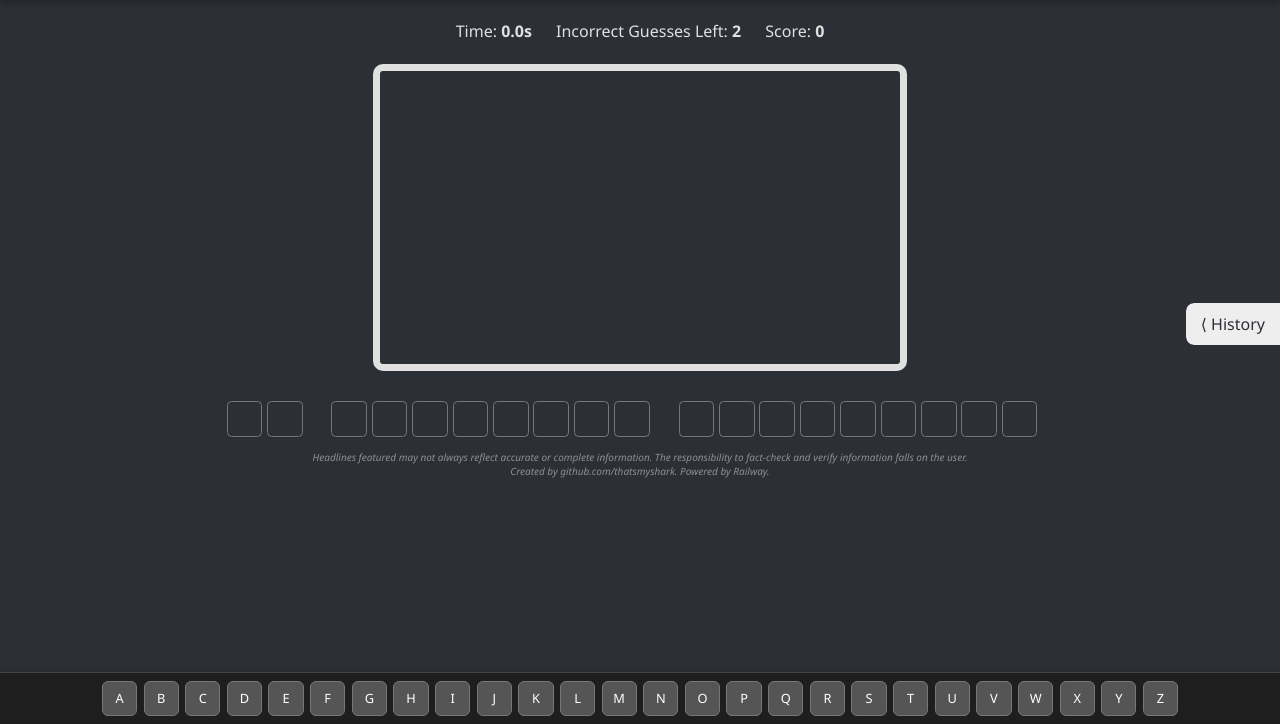
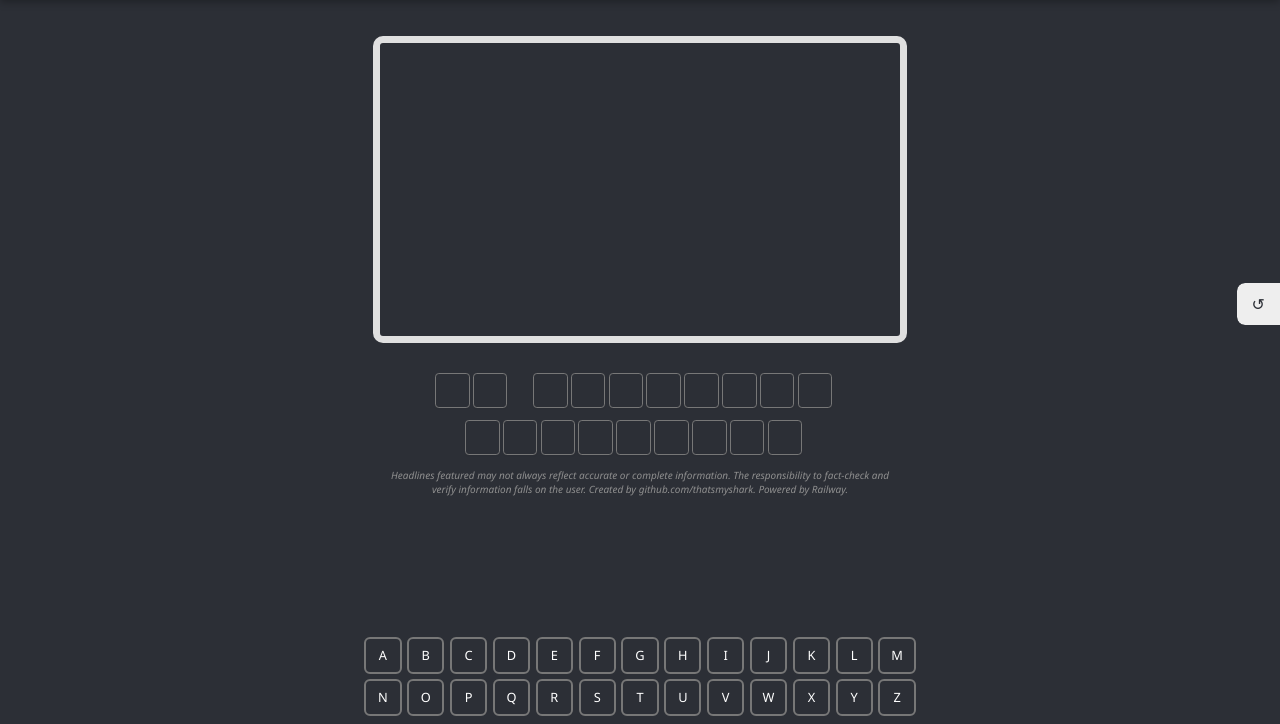
Before and after one commit to thatsmyshark/newslesle, a Flask app: page / in a window 1280 px wide. Shown: the part 76-800 px from the top of the page. Run offline with Flask 3, Linux system fonts and the light colour scheme; data comes from the database, SQL or seed files in the repository; data that the repository does not hold is empty.

Commit message:
UI Revamp: Changed word/alphabet display sizings, Changed icon for History, mathematized History tab positioning, Color tweaks

```diff
--- a/app.py
+++ b/app.py
@@ -150,7 +150,8 @@ def get_headline():
             'publishedAt': ""
         })
 
-    # exclude already played headlines for this user
+    # exclude already played + too long headlines
+    MAX_HEADLINE_LENGTH = 75
     played_titles = {p.headline for p in Play.query.with_entities(Play.headline).filter(Play.user_id == uid)}
     candidates = []
     for a in data["articles"]:
@@ -159,22 +160,27 @@ def get_headline():
         if not title or not url_a:
             continue
         cleaned = title_cleanup(title.upper())
-        if cleaned not in played_titles:
+        if cleaned not in played_titles and len(cleaned) <= MAX_HEADLINE_LENGTH:
             candidates.append((cleaned, a))
 
     if not candidates:
-        # fallback: user has seen them all; return any one (or 204)
         if preview:
-            a = random.choice([x for x in data["articles"] if x.get("title") and x.get("url")])
-            cleaned = title_cleanup(a["title"].upper())
-            return jsonify({
-                'headline': cleaned,
-                'description': (a.get("description") or "").strip() or "No summary available.",
-                'url': a["url"],
-                'urlToImage': a.get("urlToImage", ""),
-                'sourceName': a.get("source", {}).get("name", "Unknown Source"),
-                'publishedAt': a.get("publishedAt", "")
-            })
+            # fallback: pick a random short headline for preview
+            fallback_articles = [
+                a for a in data["articles"]
+                if a.get("title") and a.get("url") and len(title_cleanup(a["title"].upper())) <= MAX_HEADLINE_LENGTH
+            ]
+            if fallback_articles:
+                a = random.choice(fallback_articles)
+                cleaned = title_cleanup(a["title"].upper())
+                return jsonify({
+                    'headline': cleaned,
+                    'description': (a.get("description") or "").strip() or "No summary available.",
+                    'url': a["url"],
+                    'urlToImage': a.get("urlToImage", ""),
+                    'sourceName': a.get("source", {}).get("name", "Unknown Source"),
+                    'publishedAt': a.get("publishedAt", "")
+                })
         return jsonify({"error": "No new headlines available"}), 204
 
     cleaned, a = random.choice(candidates)
--- a/static/script.js
+++ b/static/script.js
@@ -332,8 +332,13 @@ function renderAlphabet() {
   if (!container) return;
   container.innerHTML = "";
 
-    for (let i = 65; i <= 90; i++) {
-        const letter = String.fromCharCode(i);
+  const topRow = document.createElement("div");
+  const bottomRow = document.createElement("div");
+  topRow.className = "alphabet-row";
+  bottomRow.className = "alphabet-row";
+
+  for (let i = 0; i < 26; i++) {
+    const letter = String.fromCharCode(65 + i);
     const span = document.createElement("span");
     span.classList.add("alphabet-letter");
     span.textContent = letter;
@@ -344,10 +349,22 @@ function renderAlphabet() {
       span.classList.add("incorrect");
     }
 
-        span.addEventListener("click", () => handleLetterGuess(letter));
-        container.appendChild(span);
+    span.addEventListener("click", () => {
+        if (!gameActive) return;
+        handleLetterGuess(letter);
+    });
+
+    if (i < 13) {
+      topRow.appendChild(span);
+    } else {
+      bottomRow.appendChild(span);
     }
   }
+
+  container.appendChild(topRow);
+  container.appendChild(bottomRow);
+}
+
 
 function updateIncorrectGuessesDisplay() {
     const el = document.getElementById("incorrectGuessesDisplay");
--- a/static/style.css
+++ b/static/style.css
@@ -46,12 +46,12 @@ body {
 }
 
 
-.word-display {
+.word-display { /* the one we're guessing */
     display: flex;
     flex-direction: row;
     flex-wrap: wrap;
     gap: 0.4em;
-    max-width: 1000px;
+    max-width: 600px;
     max-height: 300px;
     justify-content: center;
     margin-top: -0.5rem;
@@ -59,8 +59,8 @@ body {
 }
 .word {
   display: flex;
-  gap: 0.3em;
-  margin-right: 1em;
+  gap: 0.2em;
+  margin-right: 0.8em;
   flex-wrap: nowrap;
   align-items: center;
   justify-content: center;
@@ -74,9 +74,9 @@ body {
 
 
 .letter-box {
-  width: clamp(1em, 4vw, 1.5em);        /* min, ideal, max */
-  height: clamp(1em, 4vw, 1.5em);       /* same for height */
-  font-size: clamp(1em, 2.5vw, 1.4em); /* min, ideal, max */
+  width: clamp(1em, 1.75em, 1.7em);        /* min, ideal, max */
+  height: clamp(1em, 1.75em, 1.7em);       /* same for height */
+  font-size: clamp(1em, 2.25em, 1.2em); /* min, ideal, max */
 
   background-color: #2c2f36;
   color: #ddd;
@@ -201,47 +201,50 @@ body {
   bottom: 0;
   left: 0;
   width: 100%;
+  padding: 0.5em;
+  z-index: 900;
+  background-color: #2c2f36;/* #1e1e1e; */
+  border-top: 0px solid #444;
+  /*box-shadow: 0 -2px 5px rgba(0, 0, 0, 0.1);*/
+  box-sizing: border-box;
   display: flex;
-  flex-direction: row;
-  justify-content: center;
-  gap: 0.4em;
-  padding: 0.5em;
-  z-index: 999;
-  box-shadow: 0 -2px 5px rgba(0, 0, 0, 0.1);
-  overflow-x: auto;
-  overflow-y: hidden;
-  box-sizing: border-box;
-  margin-top: 0.5em;
-  background-color: #1e1e1e;
-  border-top: 1px solid #444;
+  flex-direction: column;
+  align-items: center;
+  gap: 0.3em;
 }
-/* Override for small screens */
+
 @media (max-width: 600px) {
   #alphabetDisplay.alphabet-container {
-    justify-content: left;
+    justify-content: center; /* Mobile still centered for clarity */
   }
+}
+
+.alphabet-row {
+  display: flex;
+  gap: 0.35em;
 }
 .alphabet-letter {
   font-size: 0.8em;
   width: 1.8em;
   height: 1.8em;
   line-height: 1.8em;
-
   display: inline-block;
   padding: 0.4em;
   border-radius: 6px;
   text-align: center;
   user-select: none;
   transition: all 0.2s ease;
-  background-color: #555;
+  background-color: #2c2f36;
   color: white;
-  border: 1px solid #777;
-}
-.alphabet-letter.correct { /* this is for the clickable alphabet display */
+  border: 2px solid #777;
+} /* clickable ones */
+
+.alphabet-letter.correct {
   background-color: #29623f;
   color: #b0f5c8;
   border-color: #3c9a64;
 }
+
 .alphabet-letter.incorrect {
   background-color: #5c2c30;
   color: #f1c2c2;
@@ -259,7 +262,7 @@ body {
     margin-bottom: -0.6rem; /* spacing below */
     margin-top: 1rem;
     white-space: nowrap; /* prevent text wrapping */
-    font-size: 1rem;
+    font-size: 0.75rem;
 }
 
 
@@ -345,7 +348,7 @@ body {
 .history-tab-toggle {
     position: fixed;
     right: 0;
-    top: 50%;
+    top: calc(50% - 20px); /* go 20px higher than center */;
     background: #eee;
     color: #2c2f36;
     padding: 10px 15px;
@@ -357,7 +360,7 @@ body {
 }
 .history-panel {
     position: fixed;
-    top: -105;                 /* pin to top of viewport */
+    top: calc(25% - 0px); /* go 20px higher than center */;                /* pin to top of viewport */
     right: -400px;          /* keep offscreen until open */
     width: 350px;
     max-height: 100vh;      /* don’t overflow past the viewport */
--- a/templates/index.html
+++ b/templates/index.html
@@ -13,15 +13,10 @@
     </div>
 </div>
 
-<!-- Game Stats -->
-<div class="game-stats">
-    <span>Time: <strong id="StopwatchDisplay">0.0s</strong></span>
-    <span>Incorrect Guesses Left: <strong id="incorrectGuessesDisplay">2</strong></span>
-    <span>Score: <strong id="ScoreDisplay">0</strong></span>
-</div>
+
 
 <!-- History Tab Toggle Button -->
-<div id="historyToggle" class="history-tab-toggle">⟨ History</div>
+<div id="historyToggle" class="history-tab-toggle">↺</div>
 
 <!-- History Panel -->
 <div id="historyPanel" class="history-panel">
@@ -71,16 +66,24 @@
 <!-- Input for letters (not visible, just used for keyboard input) -->
 <input type="text" id="letterInput" maxlength="1" style="opacity: 0; position: absolute; pointer-events: none;">
 
+
+<!-- Alphabet and Input aka footer -->
+<div id="alphabetDisplay" class="alphabet-container" style="user-select: none;">
+</div>
+
 <!-- disclaimer -->
 <p style="user-select: none; font-size: 10px; color:rgb(143, 143, 143); font-style: italic;">
     Headlines featured may not always reflect accurate or complete information.
-    The responsibility to fact-check and verify information falls on the user.<br>
-    Created by github.com/thatsmyshark. Powered by Railway.</p>
+    The responsibility to fact-check and
+    <br>
+    verify information falls on the user. Created by github.com/thatsmyshark. Powered by Railway.</p>
 
-<!-- Alphabet and Input aka footer -->
-<div id="alphabetDisplay" class="alphabet-container" style="user-select: none;"></div>
-
-
+    <!-- Game Stats -->
+<!-- <div class="game-stats">
+    <span>Time: <strong id="StopwatchDisplay">0.0s</strong></span>
+    <span>Incorrect Guesses Left: <strong id="incorrectGuessesDisplay">2</strong></span>
+    <span>Score: <strong id="ScoreDisplay">0</strong></span>
+</div>  -->
 
 <script src="/static/script.js"></script>
 </body>
```
Lines whose indentation alone changed are shown as unchanged.
